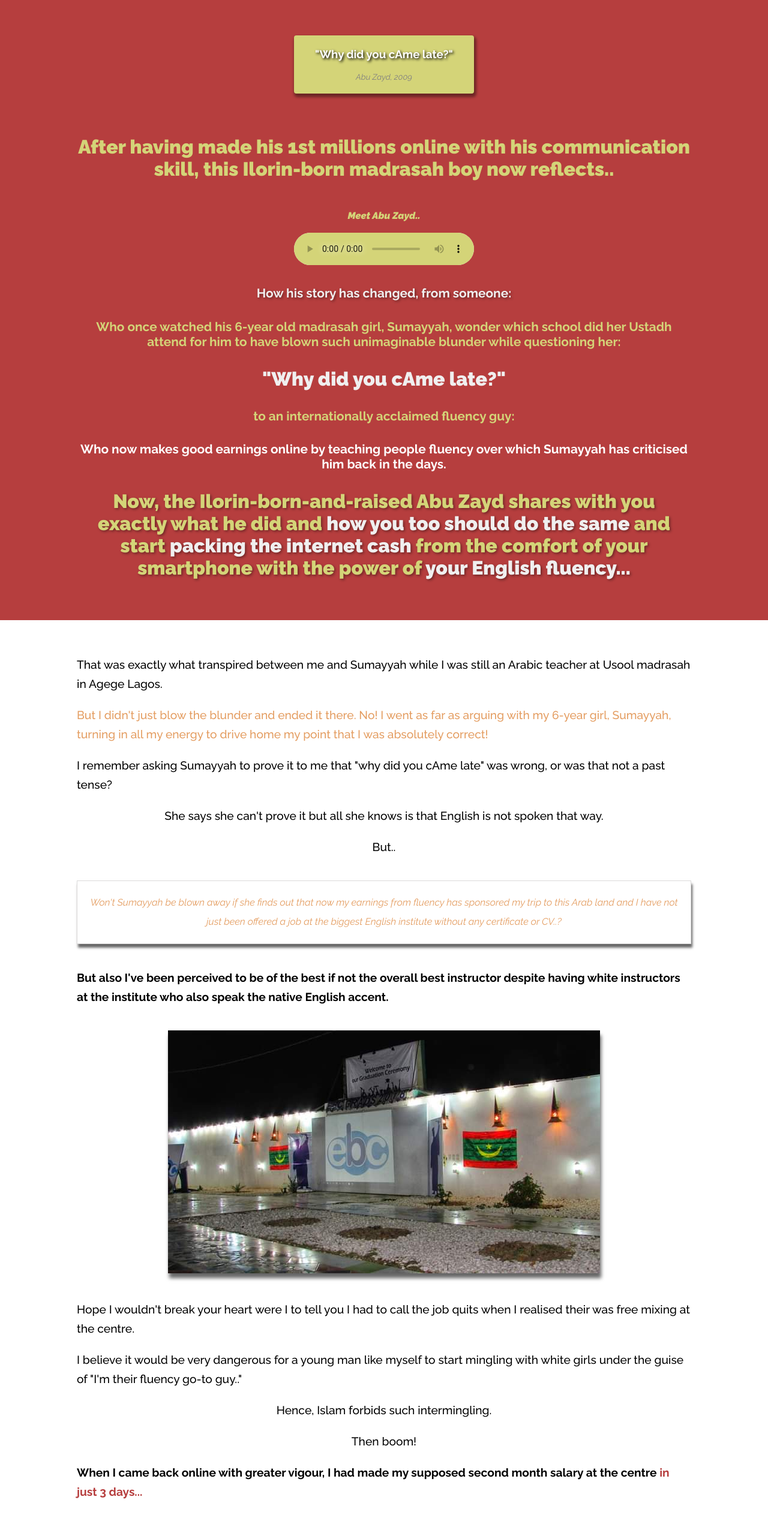
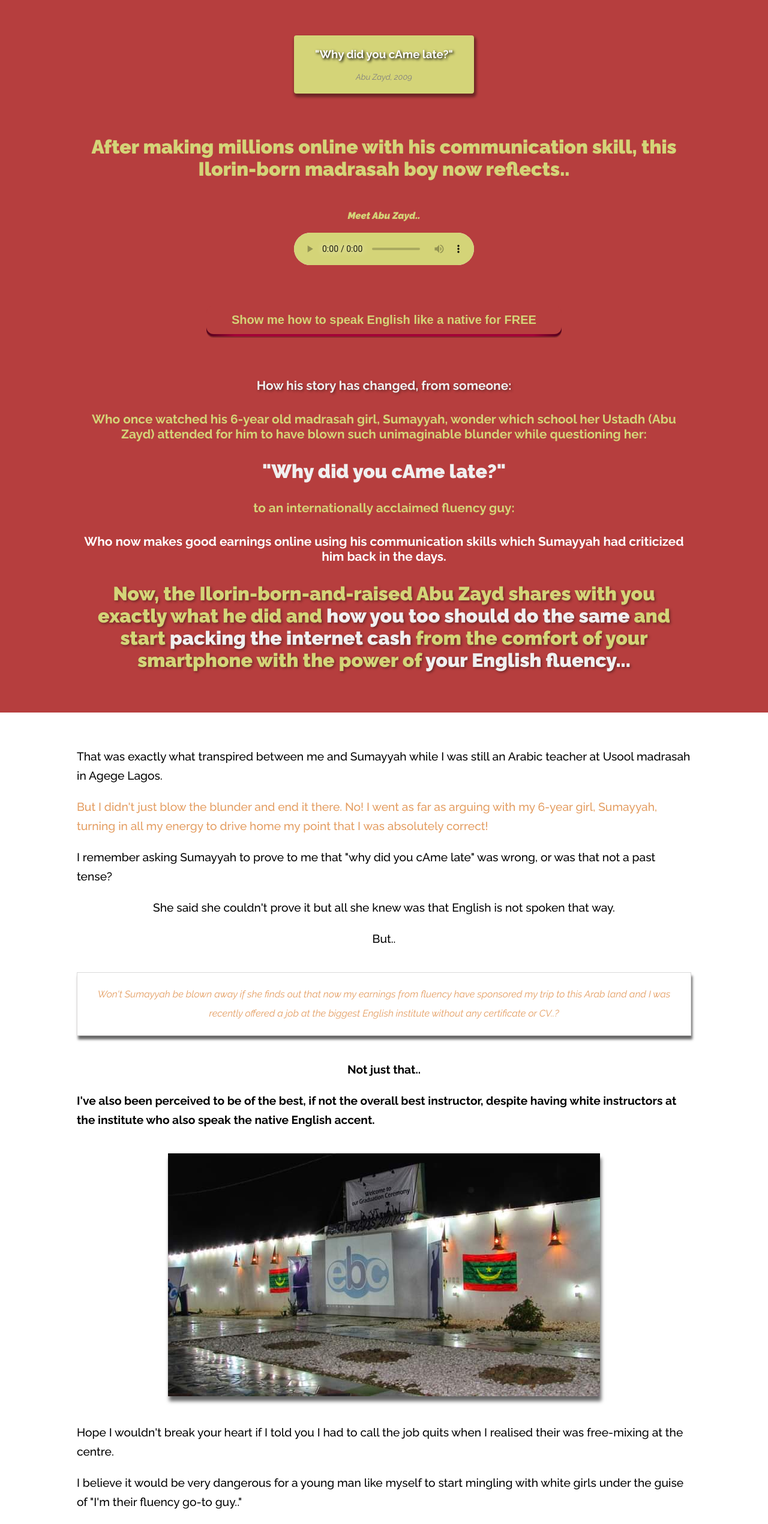
Before and after one commit to Kolacodes/xmart-landing, a website: page index.html in a window 1280 px wide. Shown: the top 2541 px of the page at 60% size. Drawn offline with Linux system fonts and the light colour scheme.

Commit message:
make better

```diff
--- a/index.html
+++ b/index.html
@@ -58,8 +58,9 @@
 <br>
 <div class="">
   <h1 class="sec-color mg-md txt-center font-xl">
-    After having made his 1st millions online
-    with his communication skill, this Ilorin-born madrasah boy now reflects..
+    After making millions online
+    with his communication skill, this Ilorin-born
+    madrasah boy now reflects..
   </h1>
 </div>
 
@@ -75,6 +76,26 @@
     <source src="audios/intro.mp3" type="audio/mpeg">
   </audio>
 </div>
+<br>
+
+
+
+<!-- BTN !-->
+<div class="txt-center">
+<br>
+<a href="https://wa.link/fqwuym">
+<button class="button-82-pushable centre txt-center" role="button">
+<span class="button-82-shadow"></span>
+<span class="button-82-edge"></span>
+<span class="button-82-front bold text sec-color color-brown-ligh">
+  Show me how to speak English like a native for FREE
+</span>
+</button>
+</a>
+</div>
+<br>
+<br>
+
 
 <!-- Reflection Section -->
 <div class="mg-md">
@@ -86,7 +107,10 @@
 <!-- Reflection Section -->
 <div class="mg-md">
   <h2 class="sec-color txt-center font-l">
-    Who once watched his 6-year old madrasah girl, Sumayyah, wonder which school did her Ustadh attend for him to have blown such unimaginable blunder while questioning her:
+    Who once watched his 6-year old madrasah girl,
+    Sumayyah, wonder which school her Ustadh (Abu Zayd) attended
+    for him to have blown such unimaginable blunder while
+    questioning her:
   </h2>
 </div>
 
@@ -109,9 +133,9 @@
 <!-- Reflection Section -->
 <div class="mg-md">
   <h2 class="txt-center font-l">
-    Who now makes good earnings online by
-    teaching people fluency over which Sumayyah has
-    criticised him back in the days.
+    Who now makes good earnings online using his
+    communication skills which Sumayyah had
+    criticized him back in the days.
   </h2>
 </div>
 
@@ -147,13 +171,18 @@
     That was exactly what transpired between me and Sumayyah while I was still an Arabic teacher at Usool madrasah in Agege Lagos.
   </p>
   <p class="p-text-block color-brown-light">
-    But I didn't just blow the blunder and ended it there. No! I went as far as arguing with my 6-year girl, Sumayyah, turning in all my energy to drive home my point that I was absolutely correct!
+    But I didn't just blow the blunder and
+    end it there. No! I went as far as arguing
+    with my 6-year girl, Sumayyah, turning in all my energy to drive
+    home my point that I was absolutely correct!
   </p>
   <p class="p-text-block">
-    I remember asking Sumayyah to prove it to me that "why did you cAme late" was wrong, or was that not a past tense?
+    I remember asking Sumayyah to prove to me that
+    "why did you cAme late" was wrong, or was that not a past tense?
   </p>
   <p class="p-text-block">
-    She says she can't prove it but all she knows is that English is not spoken that way.
+    She said she couldn't prove it
+    but all she knew was that English is not spoken that way.
   </p>
   <p class="p-text-block">
     But..
@@ -168,10 +197,9 @@
       <p class="color-brown-light italic">
         Won't Sumayyah be blown away
         if she finds out that now my
-        earnings from fluency has
+        earnings from fluency have
         sponsored my trip to
-        this Arab land and I
-        have not just been
+        this Arab land and I was recently
         offered a job at
         the biggest English
         institute without any
@@ -186,16 +214,25 @@
 <!-- </p> -->
 
   <p class="bold p-text-block">
-    But also I've been perceived to be of the best if not the overall best instructor despite having white instructors at the institute who also speak the native English accent.
+    Not just that..
+  </p>
+
+  <p class="bold p-text-block">
+    I've also been perceived to be of the best, if not the
+    overall best instructor, despite having white
+    instructors at the institute who also speak the native
+    English accent.
   </p>
   <p class="mt-sm mb-sm">
     <img src="images/ebc.jpg" alt="">
   </p>
   <p class="p-text-block">
-    Hope I wouldn't break your heart were I to tell you I had to call the job quits when I realised their was free mixing at the centre.
+    Hope I wouldn't break your heart if I told you I had to
+    call the job quits when I realised their was free-mixing at the centre.
   </p>
   <p class="p-text-block">
-    I believe it would be very dangerous for a young man like myself to start mingling with white girls under the guise of "I'm their fluency go-to guy.."
+    I believe it would be very dangerous for a young man like myself
+    to start mingling with white girls under the guise of "I'm their fluency go-to guy.."
   </p>
   <p class="p-text-block">
     Hence, Islam forbids such intermingling.
@@ -204,7 +241,8 @@
     Then boom!
   </p>
   <p class="bold p-text-block">
-    When I came back online with greater vigour, I had made my supposed second month salary at the centre
+    When I came back online with greater vigour, I had made my
+    supposed second month salary at the institute
     <span class="pri-color">in just 3 days...</span>
   </p>
   <!-- <p class="p-text-block"> -->
@@ -231,10 +269,13 @@
     Switching from one stream of income to another..
   </p>
   <p class="p-text-block">
-    Well, I decided to learn how to speak exactly like a native English speaker.
+    Well, I decided to learn how to speak exactly like a native
+    English speaker.
   </p>
   <p class="color-brown-light p-text-block">
-    This actually means speaking the English language flawlessly in a way that makes people wonder if you're actually from the UK or the US.
+    This actually means speaking the English language flawlessly
+    in a way that makes people wonder if you're actually from the
+    UK or the US.
   </p>
 <p class="bold p-text-block">
     "Is English your mother tongue?"
@@ -281,10 +322,11 @@
 <div class="section audio-2-section">
 
   <p class="p-text-block">
-    Jawwaad was born and raised in The US. We met at a village called The Mount Of The Camels after calling my job quits at the institute.
+    Jawwaad was born and raised in The US. We met at a village called
+    The Hill Of The Camels after calling my job quits at the institute.
   </p>
   <p class="color-brown-light bold p-text-block">
-    But how can you too achieve this for yourself and start making good earnings from it?
+    But how can YOU too achieve this for yourself and start making good earnings from it?
   </p>
   <p class="p-text-block">
     Relax a bit..
@@ -309,7 +351,9 @@
     </li>
     <li>
       <p class="color-brown-light p-text-block">
-        This may take you by surprise but the truth is: you don't have to start learning the 44 or 45 consonant and vowels sounds.
+        This may take you by surprise but the truth is:
+        you don't have to start learning the 44 or 45
+        consonant and vowel sounds.
       </p>
     </li>
     <li>
@@ -386,7 +430,9 @@
     </span>
   </p>
   <p class="bold p-text-block">
-    Kindly hear directly from my student, Zaynab, how she's moved from speaking like a regular Nigeiran to speaking exactly like a Britain-born.
+    Kindly hear directly from my student, Zaynab,
+    how she's moved from speaking like a regular Nigerian to
+    speaking exactly like a Britain-born.
   </p>
 
 <!-- Reflection Section -->
@@ -403,16 +449,16 @@
 <!-- Youtube Video Section -->
 
   <p class="p-text-block">
-    Perhaps you're not much interested in teaching people fluency to make money?
-  </p>
-  <p class="p-text-block">
-    Teaching it to others is just one of the many ways to make money from which you can start milking money from your premium fluency.
+    Teaching it to others is just one of the many ways to make
+    money from which you can start milking money from your
+    premium fluency.
   </p>
   <p class="bold p-text-block">
     You can equally use it to get any job of your dream or to attract high paying customers to your business.
   </p>
   <p class="p-text-block">
-    I said high paying customers simply because of the first things people believe once you speak amazingly well is that:
+    I said high paying customers simply because of the first things
+    people believe once you speak amazingly well is that:
   </p>
   <p class="bold pri-color p-text-block">
     • Oh, this guy is so smart and intelligent
@@ -443,13 +489,17 @@
     Thoughts like these rush to us naturally. Hence this is what you too will think when you hear someone speak the English language exactly like a native.
   </p>
   <p class="p-text-block">
-    The thought naturally drops in your head that the speaker is just well-off.
+    The thought naturally drops in your head that the
+    speaker is just well-off.
   </p>
   <p class="p-text-block">
     Exactly what people will begin to think of you too and which will allow you to charge them whatever amount you want from them whenever they're hiring you.
   </p>
   <p class="bold p-text-block">
-    Here's another student of mine, Abdullah Fawzaan, a madrasah boy like myself who achieved the same result in roughly a month and how his new mode of speaking has been drawing people to his business..
+    Here's another student of mine, Abdullah Fawzaan,
+    a madrasah boy like myself who achieved the same
+    result in roughly a month and how his new mode of
+    speaking has been drawing people to his business..
   </p>
 
 <!-- Video Section -->
```
